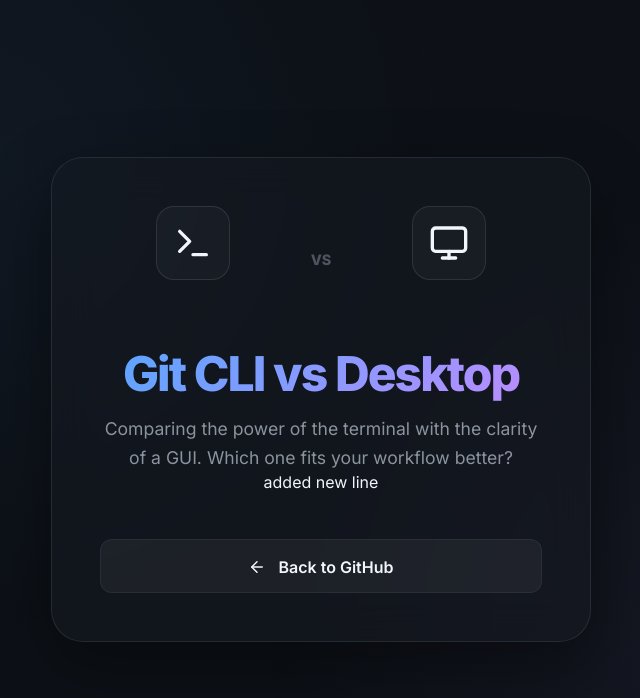
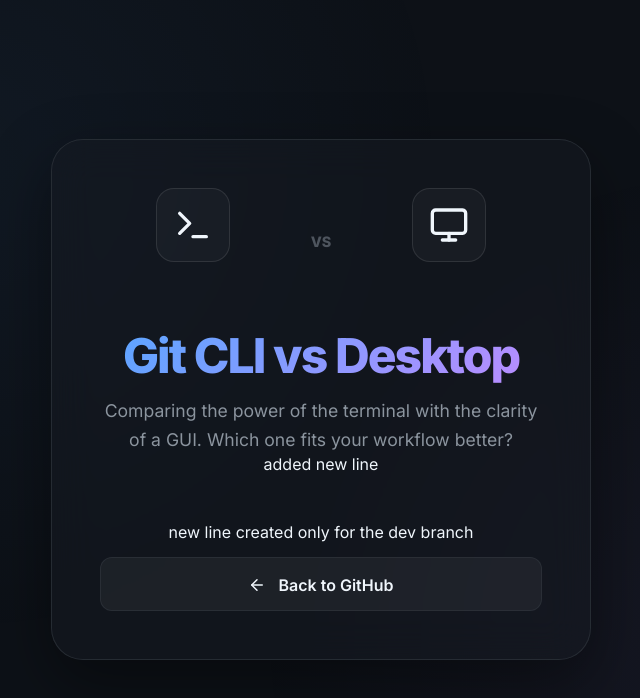
Before and after one commit to Hema-GIT11/git-essentials, a React (Vite) app: page /comparison in a window 1280 px wide. Shown: the top 698 px of the page, without its empty margins (289-929 px from the left). Built offline with nearby package versions, Linux system fonts and the light colour scheme; the HTML template or start-up script is replaced by a standard one.

Commit message:
new line added only for dev

```diff
--- a/src/Comparison.tsx
+++ b/src/Comparison.tsx
@@ -19,6 +19,9 @@
         added new line
       </header>
 
+
+      new line created only for the dev branch
+
       <div className="button-group">
         <Link to="/" className="nav-button secondary">
           <ArrowLeft size={18} />
```
